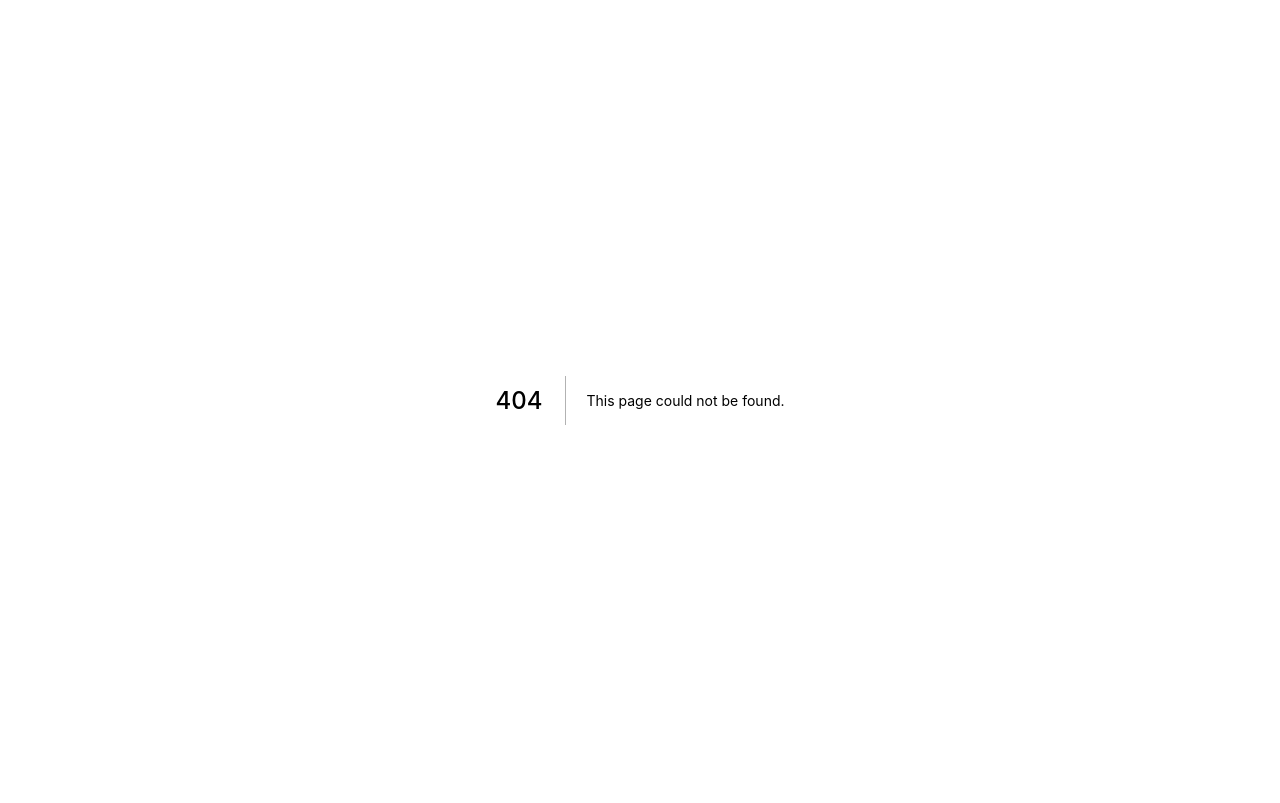
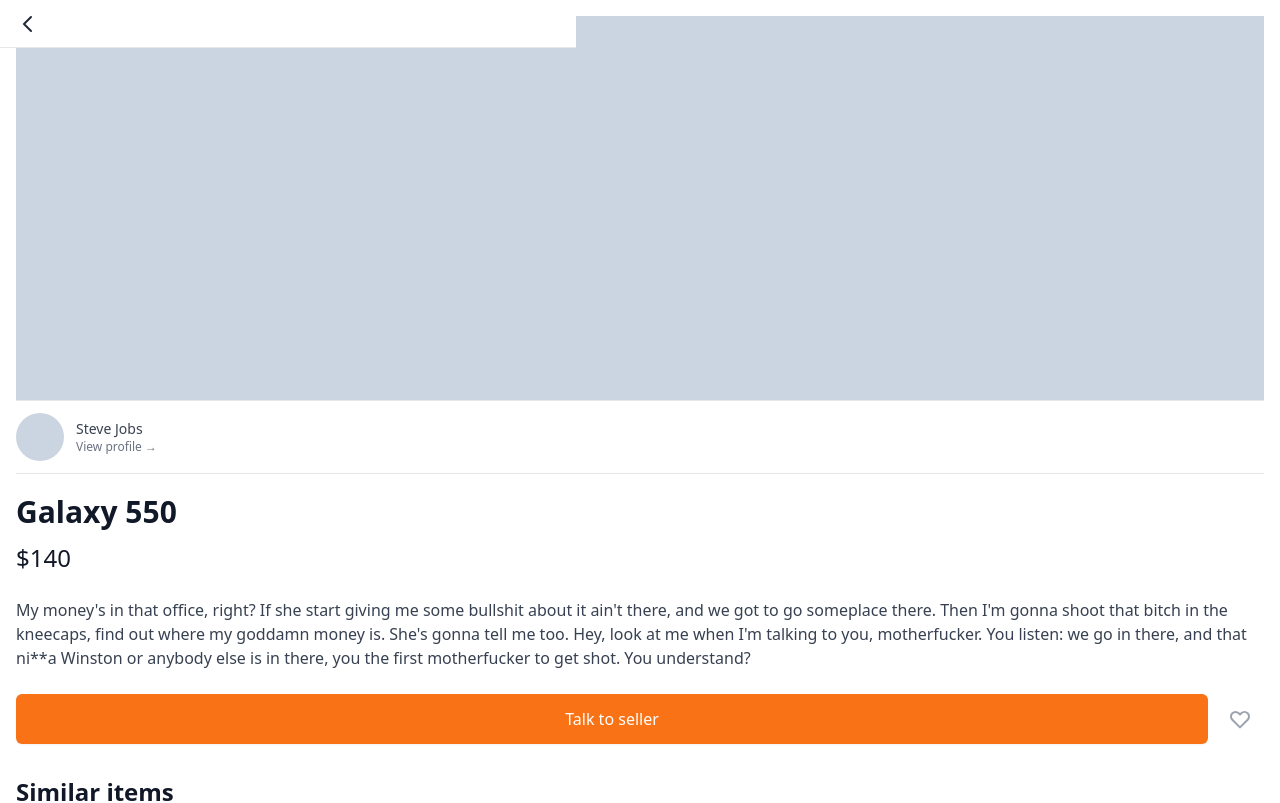
Before and after one commit to 2jiwon/nomad_corders_courses, a Next.js app in the folder clone-carrot-market/carrot-market/: page /items/0 in a window 1280 px wide. Before the commit this address had no page. Shown: the top 803 px of the page. Built offline with nearby package versions, Linux system fonts and the light colour scheme.

Commit message:
강좌 소스코드에서 pages/items/ 소스들 가져옴

```diff
--- /dev/null
+++ b/clone-carrot-market/carrot-market/pages/items/[id].tsx
@@ -0,0 +1,71 @@
+import type { NextPage } from "next";
+import Button from "../../components/button";
+import Layout from "../../components/layout";
+
+const ItemDetail: NextPage = () => {
+  return (
+    <Layout canGoBack>
+      <div className="px-4 py-4">
+        <div className="mb-8">
+          <div className="h-96 bg-slate-300" />
+          <div className="flex cursor-pointer py-3 border-t border-b items-center space-x-3">
+            <div className="w-12 h-12 rounded-full bg-slate-300" />
+            <div>
+              <p className="text-sm font-medium text-gray-700">Steve Jobs</p>
+              <p className="text-xs font-medium text-gray-500">
+                View profile &rarr;
+              </p>
+            </div>
+          </div>
+          <div className="mt-5">
+            <h1 className="text-3xl font-bold text-gray-900">Galaxy 550</h1>
+            <span className="text-2xl block mt-3 text-gray-900">$140</span>
+            <p className="my-6 text-gray-700">
+              My money&apos;s in that office, right? If she start giving me some
+              bullshit about it ain&apos;t there, and we got to go someplace
+              there. Then I&apos;m gonna shoot that bitch in the kneecaps, find
+              out where my goddamn money is. She's gonna tell me too. Hey, look
+              at me when I&apos;m talking to you, motherfucker. You listen: we
+              go in there, and that ni**a Winston or anybody else is in there,
+              you the first motherfucker to get shot. You understand?
+            </p>
+            <div className="flex items-center justify-between space-x-2">
+              <Button large text="Talk to seller" />
+              <button className="p-3 rounded-md flex items-center justify-center text-gray-400 hover:bg-gray-100 hover:text-gray-500">
+                <svg
+                  className="h-6 w-6"
+                  xmlns="http://www.w3.org/2000/svg"
+                  fill="none"
+                  viewBox="0 0 24 24"
+                  stroke="currentColor"
+                  aria-hidden="true"
+                >
+                  <path
+                    strokeLinecap="round"
+                    strokeLinejoin="round"
+                    strokeWidth="2"
+                    d="M4.318 6.318a4.5 4.5 0 000 6.364L12 20.364l7.682-7.682a4.5 4.5 0 00-6.364-6.364L12 7.636l-1.318-1.318a4.5 4.5 0 00-6.364 0z"
+                  />
+                </svg>
+              </button>
+            </div>
+          </div>
+        </div>
+        <div>
+          <h2 className="text-2xl font-bold text-gray-900">Similar items</h2>
+          <div className="mt-6 grid grid-cols-2 gap-4">
+            {[1, 2, 3, 4, 5, 6].map((_, i) => (
+              <div key={i}>
+                <div className="h-56 w-full mb-4 bg-slate-300" />
+                <h3 className="text-gray-700 -mb-1">Galaxy 560</h3>
+                <span className="text-sm font-medium text-gray-900">$6</span>
+              </div>
+            ))}
+          </div>
+        </div>
+      </div>
+    </Layout>
+  );
+};
+
+export default ItemDetail;
--- /dev/null
+++ b/clone-carrot-market/carrot-market/pages/items/upload.tsx
@@ -0,0 +1,46 @@
+import type { NextPage } from "next";
+import Button from "../../components/button";
+import Input from "../../components/input";
+import Layout from "../../components/layout";
+import TextArea from "../../components/textarea";
+
+const Upload: NextPage = () => {
+  return (
+    <Layout canGoBack title="Upload Product">
+      <form className="p-4 space-y-4">
+        <div>
+          <label className="w-full cursor-pointer text-gray-600 hover:border-orange-500 hover:text-oragne-500 flex items-center justify-center border-2 border-dashed border-gray-300 h-48 rounded-md">
+            <svg
+              className="h-12 w-12"
+              stroke="currentColor"
+              fill="none"
+              viewBox="0 0 48 48"
+              aria-hidden="true"
+            >
+              <path
+                d="M28 8H12a4 4 0 00-4 4v20m32-12v8m0 0v8a4 4 0 01-4 4H12a4 4 0 01-4-4v-4m32-4l-3.172-3.172a4 4 0 00-5.656 0L28 28M8 32l9.172-9.172a4 4 0 015.656 0L28 28m0 0l4 4m4-24h8m-4-4v8m-12 4h.02"
+                strokeWidth={2}
+                strokeLinecap="round"
+                strokeLinejoin="round"
+              />
+            </svg>
+            <input className="hidden" type="file" />
+          </label>
+        </div>
+        <Input required label="Name" name="name" type="text" />
+        <Input
+          required
+          label="Price"
+          placeholder="0.00"
+          name="price"
+          type="text"
+          kind="price"
+        />
+        <TextArea name="description" label="Description" />
+        <Button text="Upload item" />
+      </form>
+    </Layout>
+  );
+};
+
+export default Upload;
```
